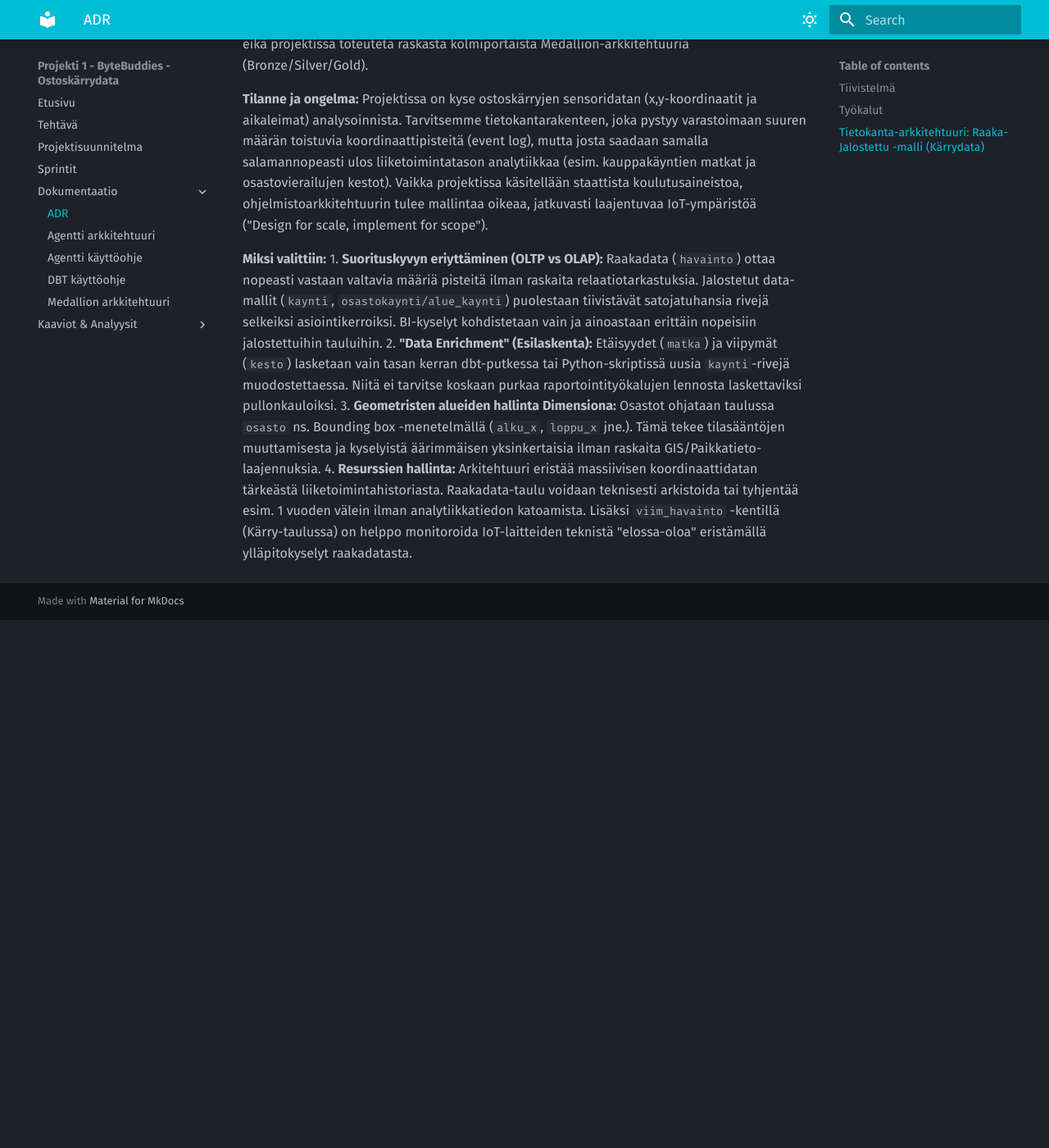
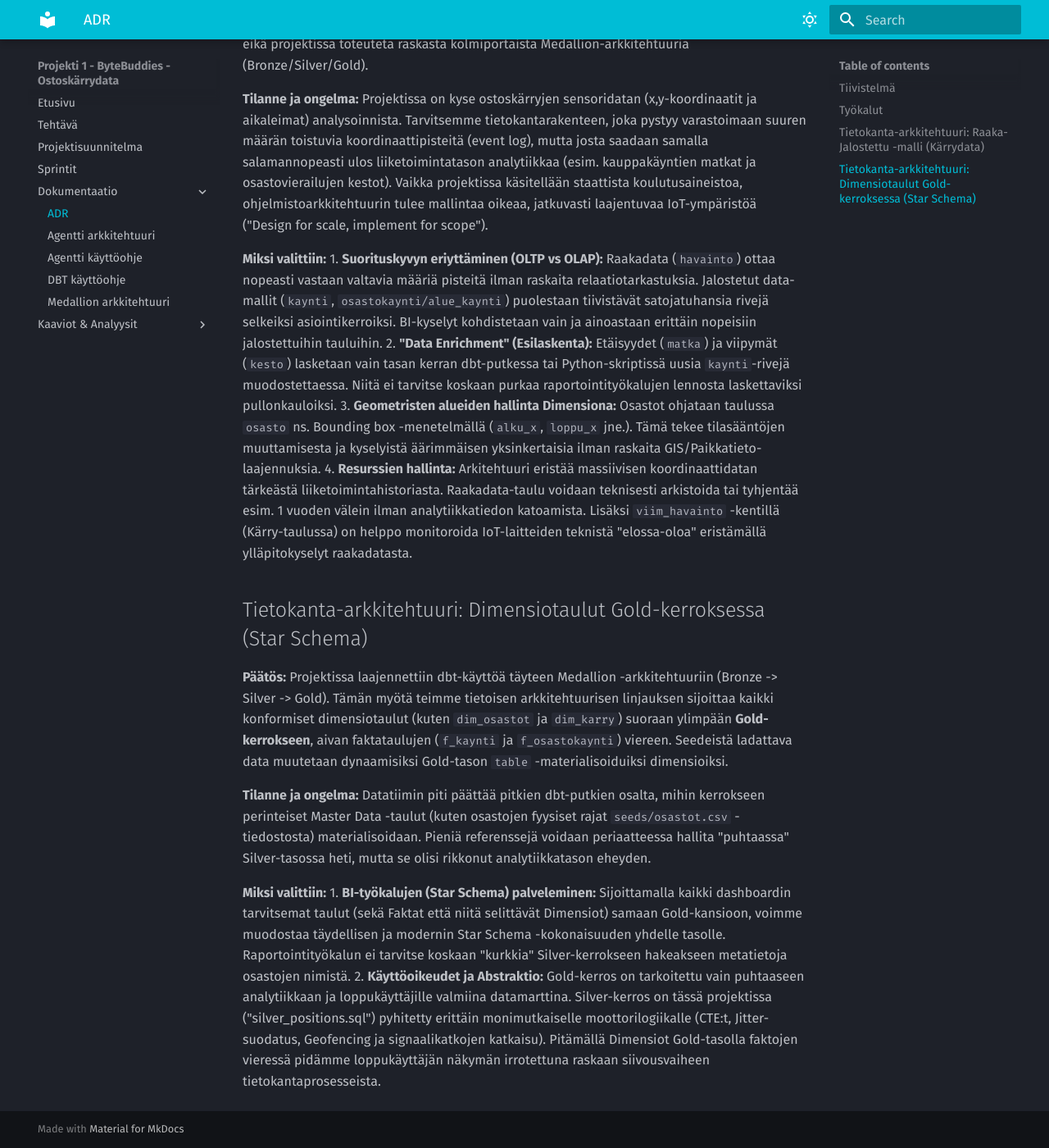
Before and after one commit to mitro54/uwb-shopping-cart-analytics-pipeline, an MkDocs documentation site: the page built from docs/ADR-dokumentaatio.md, in a window 1280 px wide and 1400 px high, scrolled down 1939 px. Shown: the whole window at 82% size. Built offline with MkDocs 1.6.1 and Material for MkDocs 9.7.7, drawn with Linux system fonts in a browser that asks for light colours; before the commit the page ends 2695 px from its top, so only the background shows below that.

```diff
--- a/docs/ADR-dokumentaatio.md
+++ b/docs/ADR-dokumentaatio.md
@@ -59,3 +59,15 @@
 2. **"Data Enrichment" (Esilaskenta):** Etäisyydet (`matka`) ja viipymät (`kesto`) lasketaan vain tasan kerran dbt-putkessa tai Python-skriptissä uusia `kaynti`-rivejä muodostettaessa. Niitä ei tarvitse koskaan purkaa raportointityökalujen lennosta laskettaviksi pullonkauloiksi.
 3. **Geometristen alueiden hallinta Dimensiona:** Osastot ohjataan taulussa `osasto` ns. Bounding box -menetelmällä (`alku_x`, `loppu_x` jne.). Tämä tekee tilasääntöjen muuttamisesta ja kyselyistä äärimmäisen yksinkertaisia ilman raskaita GIS/Paikkatieto-laajennuksia.
 4. **Resurssien hallinta:** Arkitehtuuri eristää massiivisen koordinaattidatan tärkeästä liiketoimintahistoriasta. Raakadata-taulu voidaan teknisesti arkistoida tai tyhjentää esim. 1 vuoden välein ilman analytiikkatiedon katoamista. Lisäksi `viim_havainto` -kentillä (Kärry-taulussa) on helppo monitoroida IoT-laitteiden teknistä "elossa-oloa" eristämällä ylläpitokyselyt raakadatasta.
+
+## Tietokanta-arkkitehtuuri: Dimensiotaulut Gold-kerroksessa (Star Schema)
+
+**Päätös:**
+Projektissa laajennettiin dbt-käyttöä täyteen Medallion -arkkitehtuuriin (Bronze -> Silver -> Gold). Tämän myötä teimme tietoisen arkkitehtuurisen linjauksen sijoittaa kaikki konformiset dimensiotaulut (kuten `dim_osastot` ja `dim_karry`) suoraan ylimpään **Gold-kerrokseen**, aivan faktataulujen (`f_kaynti` ja `f_osastokaynti`) viereen. Seedeistä ladattava data muutetaan dynaamisiksi Gold-tason `table` -materialisoiduiksi dimensioiksi.
+
+**Tilanne ja ongelma:**
+Datatiimin piti päättää pitkien dbt-putkien osalta, mihin kerrokseen perinteiset Master Data -taulut (kuten osastojen fyysiset rajat `seeds/osastot.csv` -tiedostosta) materialisoidaan. Pieniä referenssejä voidaan periaatteessa hallita "puhtaassa" Silver-tasossa heti, mutta se olisi rikkonut analytiikkatason eheyden.
+
+**Miksi valittiin:**
+1. **BI-työkalujen (Star Schema) palveleminen:** Sijoittamalla kaikki dashboardin tarvitsemat taulut (sekä Faktat että niitä selittävät Dimensiot) samaan Gold-kansioon, voimme muodostaa täydellisen ja modernin Star Schema -kokonaisuuden yhdelle tasolle. Raportointityökalun ei tarvitse koskaan "kurkkia" Silver-kerrokseen hakeakseen metatietoja osastojen nimistä.
+2. **Käyttöoikeudet ja Abstraktio:** Gold-kerros on tarkoitettu vain puhtaaseen analytiikkaan ja loppukäyttäjille valmiina datamarttina. Silver-kerros on tässä projektissa ("silver_positions.sql") pyhitetty erittäin monimutkaiselle moottorilogiikalle (CTE:t, Jitter-suodatus, Geofencing ja signaalikatkojen katkaisu). Pitämällä Dimensiot Gold-tasolla faktojen vieressä pidämme loppukäyttäjän näkymän irrotettuna raskaan siivousvaiheen tietokantaprosesseista.
```
Also changed, not shown: docs/silver_logiikka_kaavio.md (added, +60 -0 lines), 4 other files.
